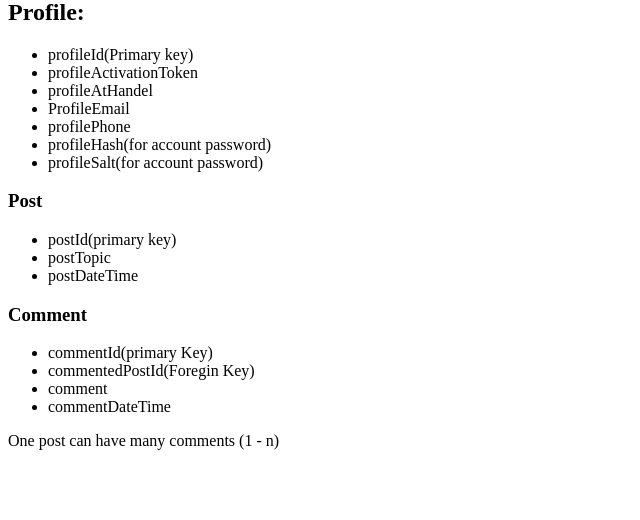
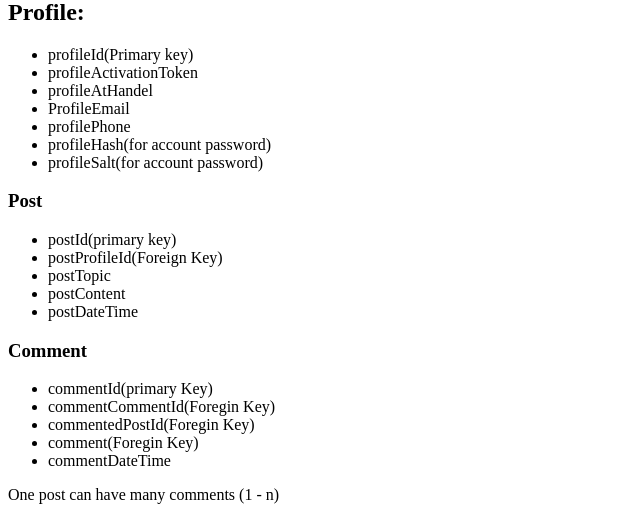
Before and after one commit to jjennings18/data-design, a PHP site: page / in a window 1280 px wide. Shown: the part 493-1013 px from the top of the page, without its empty margins (0-640 px from the left). Before the commit the page ends 943 px from the top, so only its background shows below. Run offline with PHP 8.4, Linux system fonts and the light colour scheme.

Commit message:
persona edited

```diff
--- a/index.php
+++ b/index.php
@@ -48,14 +48,17 @@
 		<h3><strong>Post</strong></h3>
 			<ul>
 				<li>postId(primary key)</li>
+				<li>postProfileId(Foreign Key)</li>
 				<li>postTopic</li>
+				<li>postContent</li>
 				<li>postDateTime</li>
 			</ul>
 			<h3><strong>Comment</strong></h3>
 				<ul>
 					<li>commentId(primary Key)</li>
+					<li>commentCommentId(Foregin Key)</li>
 					<li>commentedPostId(Foregin Key)</li>
-					<li>comment</li>
+					<li>comment(Foregin Key)</li>
 					<li>commentDateTime</li>
 				</ul>
 		<p>One post can have many comments (1 - n)</p>
```
